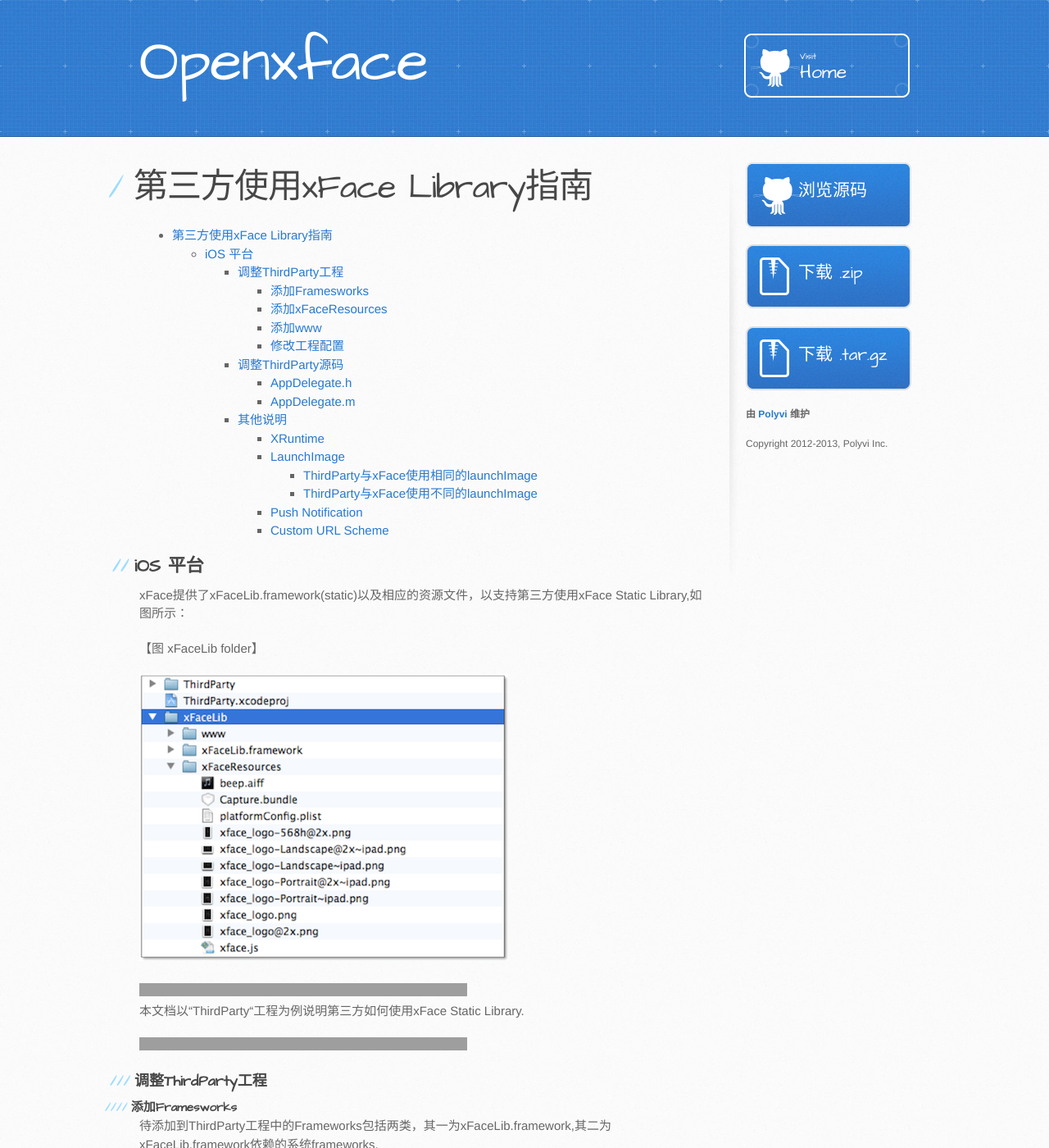
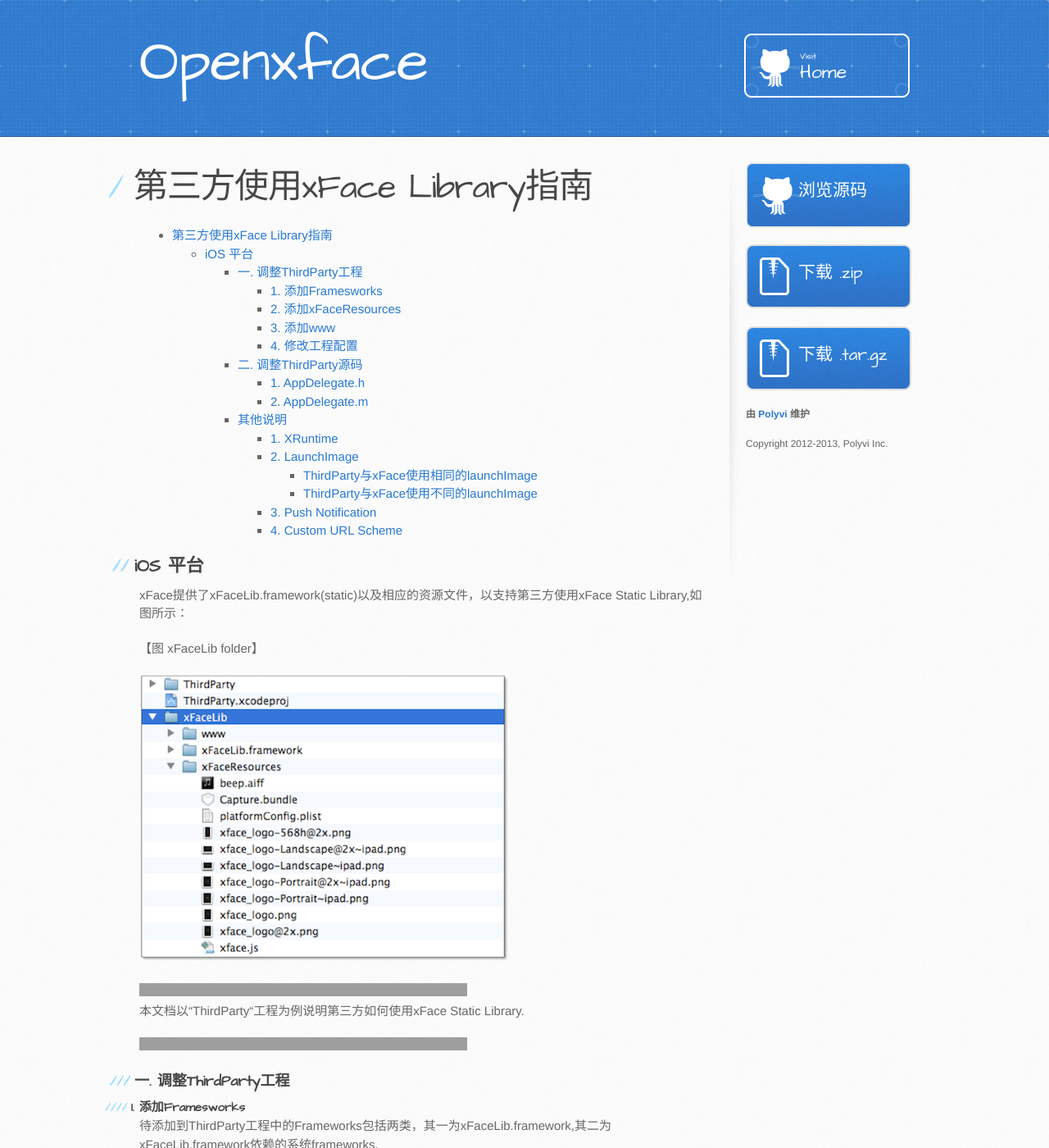
Before and after one commit to polyvi/openxface, a Jekyll site: the page built from guide/xFace/xFaceLib/xFaceLib_zh.md, in a window 1280 px wide and 1400 px high, cut to the strip 0-1400 px from the top of the window. Shown: the whole strip at 82% size. Built offline with Jekyll 4.4.1, drawn with Linux system fonts in a browser that asks for light colours; some of the changed text lies outside the part shown; grey boxes are pictures that could not be loaded.

Commit message:
Added numbered headers manually for "embedding xFaceLib" guide

```diff
--- a/_includes/iOSxFaceLib_zh.md
+++ b/_includes/iOSxFaceLib_zh.md
@@ -12,8 +12,8 @@
 
 _____
 
-### 调整ThirdParty工程
-#### 添加Framesworks
+### 一. 调整ThirdParty工程
+#### 1. 添加Framesworks
 待添加到ThirdParty工程中的Frameworks包括两类，其一为xFaceLib.framework,其二为xFaceLib.framework依赖的系统frameworks.
 
 添加Framesworks后的ThirdParty工程如下图所示：
@@ -22,7 +22,7 @@
 
 ![](iOSImages/third_party_frameworks.png)
 
-#### 添加xFaceResources
+#### 2. 添加xFaceResources
 
 xFaceResources包括xFace启动时使用的launchImages，配置文件（platformConfig.plist），xface.js以及其他资源文件，参见下图：
 
@@ -30,7 +30,7 @@
 
 ![](iOSImages/add_xFaceResources.png)
 
-#### 添加www
+#### 3. 添加www
 www目录用于放置xFace web app的源码
 
 【图 add www folder】
@@ -45,38 +45,38 @@
 
 ![](iOSImages/copy_bundle_resources.png)
 
-#### 修改工程配置
+#### 4. 修改工程配置
 添加“__-all_load -ObjC__”到工程配置 TARGETS->ThirdParty->Build Settings->Other Linker Flags，参见下图：
 
 【图 Other Linker Flags】
 
 ![](iOSImages/other_linker_flags.png)
 
-### 调整ThirdParty源码
+### 二. 调整ThirdParty源码
 
 修改AppDelegate的源码，以启动xFace
 
-#### AppDelegate.h
+#### 1. AppDelegate.h
 
 【图 AppDelegate.h】
 
 ![](iOSImages/appDelegate_header.png)
 
-#### AppDelegate.m
+#### 2. AppDelegate.m
 
 【图 AppDelegate.m】
 
 ![](iOSImages/appDelegate_source.png)
 
 ### 其他说明
-#### XRuntime
+#### 1. XRuntime
 要求XRuntime作为AppDelegate的property,以确保下述代码（引自xFaceLib.framework）可以正确执行
 
     id<UIApplicationDelegate> appDelegate = [UIApplication sharedApplication].delegate;
 
     XRuntime *runtime = [appDelegate performSelector:@selector(runtime)];
 
-#### LaunchImage
+#### 2. LaunchImage
 
 通过ThirdParty-Info.plist可以指定ThirdParty与xFace是否使用相同的launchImage,具体说明如下：
 
@@ -95,7 +95,7 @@
 
 简言之，如果ThirdParty-Info.plist中配置了UILaunchImageFile，则xFace使用与ThirdParty相同的launchImage；如果没有配置，xFace则使用以xface_logo命名的launchImage
 
-#### Push Notification
+#### 3. Push Notification
 
 如果需要使用xFace的Push Notification扩展，请在ThirdParty的AppDelegate中添加如下代码：
 
@@ -132,7 +132,7 @@
         [self.runtime performSelector:@selector(pushNotification:) withObject:userInfo afterDelay:3];
     }
 
-#### Custom URL Scheme
+#### 4. Custom URL Scheme
 
 如果ThirdParty启动xFace时，欲向xFace传递启动参数，请在XRuntime初始化后添加如下代码：
 
```
